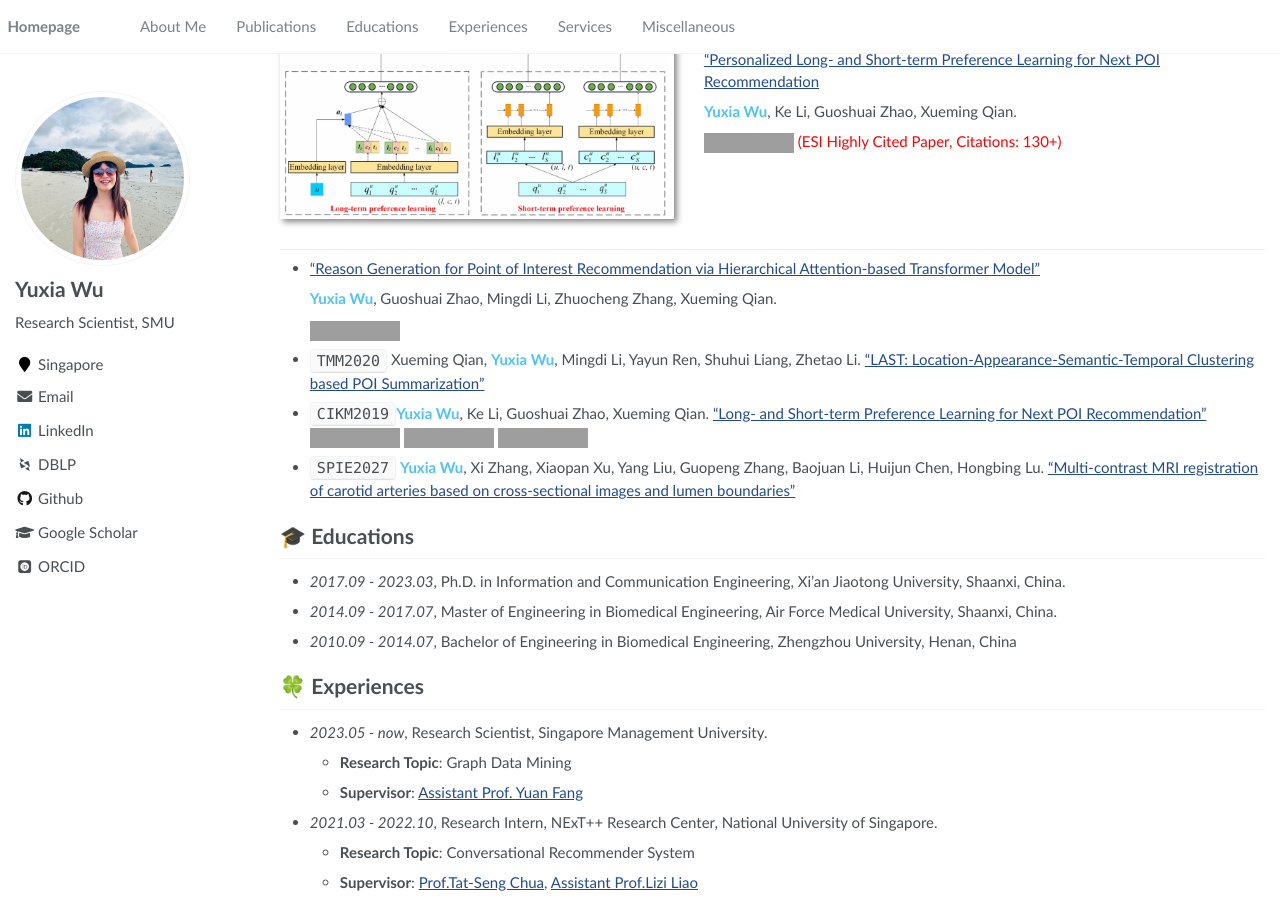
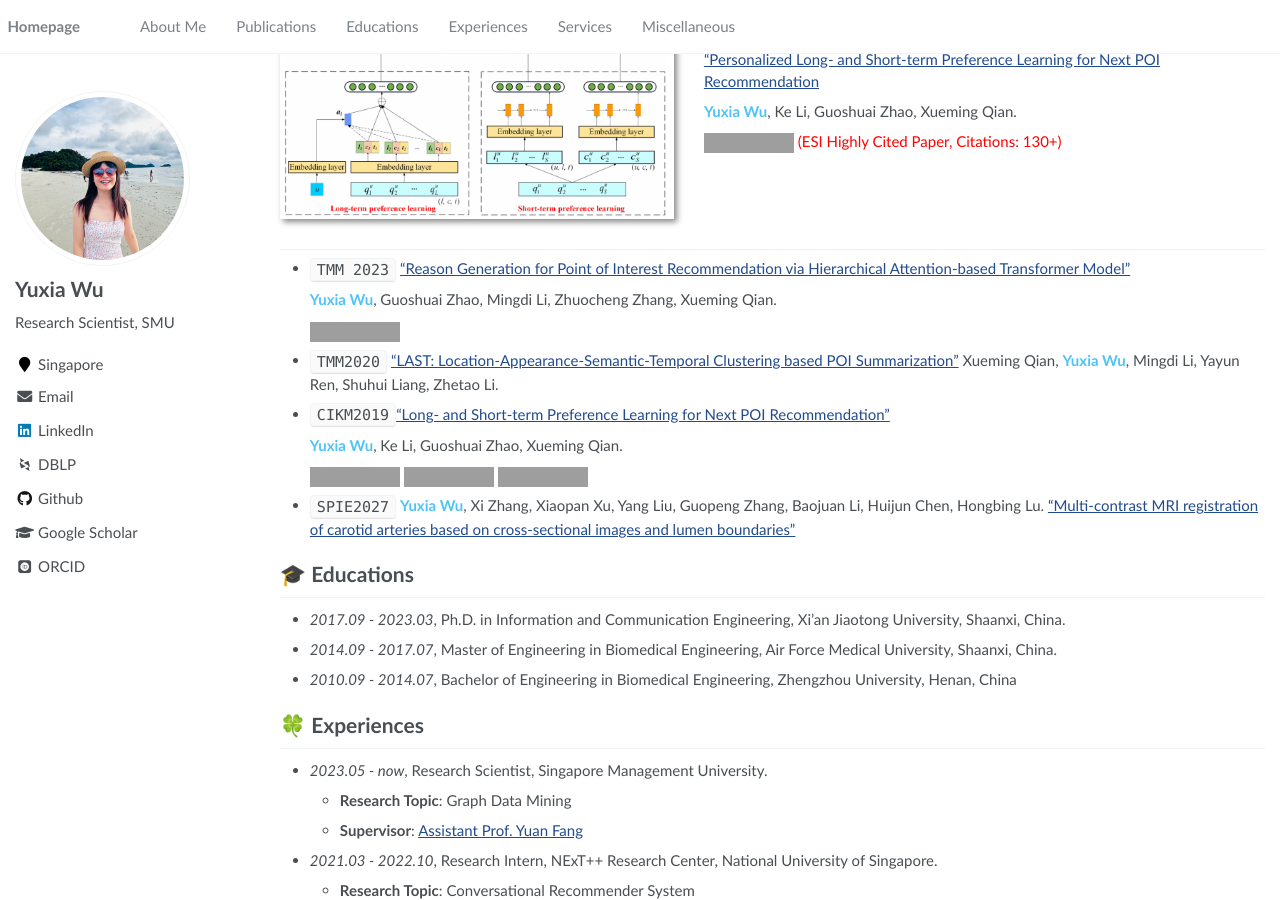
Before and after one commit to YuxiaWu/YuxiaWu.github.io, a Jekyll site: the page built from _pages/about.md, in a window 1280 px wide and 900 px high, scrolled down 1537 px, cut to the strip 0-900 px from the top of the window. Built offline with Jekyll 4.4.1, drawn with Linux system fonts in a browser that asks for light colours; some web fonts are replaced; grey boxes are pictures that could not be loaded.

Commit message:
Update about.md

```diff
--- a/_pages/about.md
+++ b/_pages/about.md
@@ -127,15 +127,20 @@ I am interested in conducting interdisciplinary research and open to collaborati
 
 
 
-- ["Reason Generation for Point of Interest Recommendation via Hierarchical Attention-based Transformer Model"](/my_papers/Reason%20Generation%20for%20Point%20of%20Interest%20Recommendation%20via%20Hierarchical%20Attention-based%20Transformer%20Model.pdf)
+- ``TMM 2023`` ["Reason Generation for Point of Interest Recommendation via Hierarchical Attention-based Transformer Model"](/my_papers/Reason%20Generation%20for%20Point%20of%20Interest%20Recommendation%20via%20Hierarchical%20Attention-based%20Transformer%20Model.pdf)
 
   <span style="color:#4FC3F7">**Yuxia Wu**</span>, Guoshuai Zhao, Mingdi Li, Zhuocheng Zhang, Xueming Qian.
 
   [![CODE](https://img.shields.io/badge/CODE-blue)](https://github.com/YuxiaWu/HAT)
 
-- ``TMM2020`` Xueming Qian, <span style="color:#4FC3F7">**Yuxia Wu**</span>, Mingdi Li, Yayun Ren, Shuhui Liang, Zhetao Li. ["LAST: Location-Appearance-Semantic-Temporal Clustering based POI Summarization"](/my_papers/LAST_Location-Appearance-Semantic-Temporal_Clustering_Based_POI_Summarization.pdf)
+- ``TMM2020`` ["LAST: Location-Appearance-Semantic-Temporal Clustering based POI Summarization"](/my_papers/LAST_Location-Appearance-Semantic-Temporal_Clustering_Based_POI_Summarization.pdf)
+  Xueming Qian, <span style="color:#4FC3F7">**Yuxia Wu**</span>, Mingdi Li, Yayun Ren, Shuhui Liang, Zhetao Li.
 
-- ``CIKM2019``<span style="color:#4FC3F7">**Yuxia Wu**</span>, Ke Li, Guoshuai Zhao, Xueming Qian. ["Long- and Short-term Preference Learning for Next POI Recommendation"](/my_papers/Long-%20and%20Short-term%20Preference%20Learning%20for%20Next%20POI%20Recommendation.pdf) [![CODE](https://img.shields.io/badge/CODE-blue)](https://github.com/yieshah/PLSPL) [![Poster](https://img.shields.io/badge/Poster-blue)](/my_papers/CIKM19-LSPL-poster.pdf) [![Slides](https://img.shields.io/badge/Slides-blue)](/my_papers/CIKM19-LSPL-slides.pdf)
+- ``CIKM2019``["Long- and Short-term Preference Learning for Next POI Recommendation"](/my_papers/Long-%20and%20Short-term%20Preference%20Learning%20for%20Next%20POI%20Recommendation.pdf)
+
+  <span style="color:#4FC3F7">**Yuxia Wu**</span>, Ke Li, Guoshuai Zhao, Xueming Qian.
+
+  [![CODE](https://img.shields.io/badge/CODE-blue)](https://github.com/yieshah/PLSPL) [![Poster](https://img.shields.io/badge/Poster-blue)](/my_papers/CIKM19-LSPL-poster.pdf) [![Slides](https://img.shields.io/badge/Slides-blue)](/my_papers/CIKM19-LSPL-slides.pdf)
 
 - ``SPIE2027`` <span style="color:#4FC3F7">**Yuxia Wu**</span>, Xi Zhang, Xiaopan Xu, Yang Liu, Guopeng Zhang, Baojuan Li, Huijun Chen, Hongbing Lu. ["Multi-contrast MRI registration of carotid arteries based on cross-sectional images and lumen boundaries"](/my_papers/SPIE.pdf)
 
```
